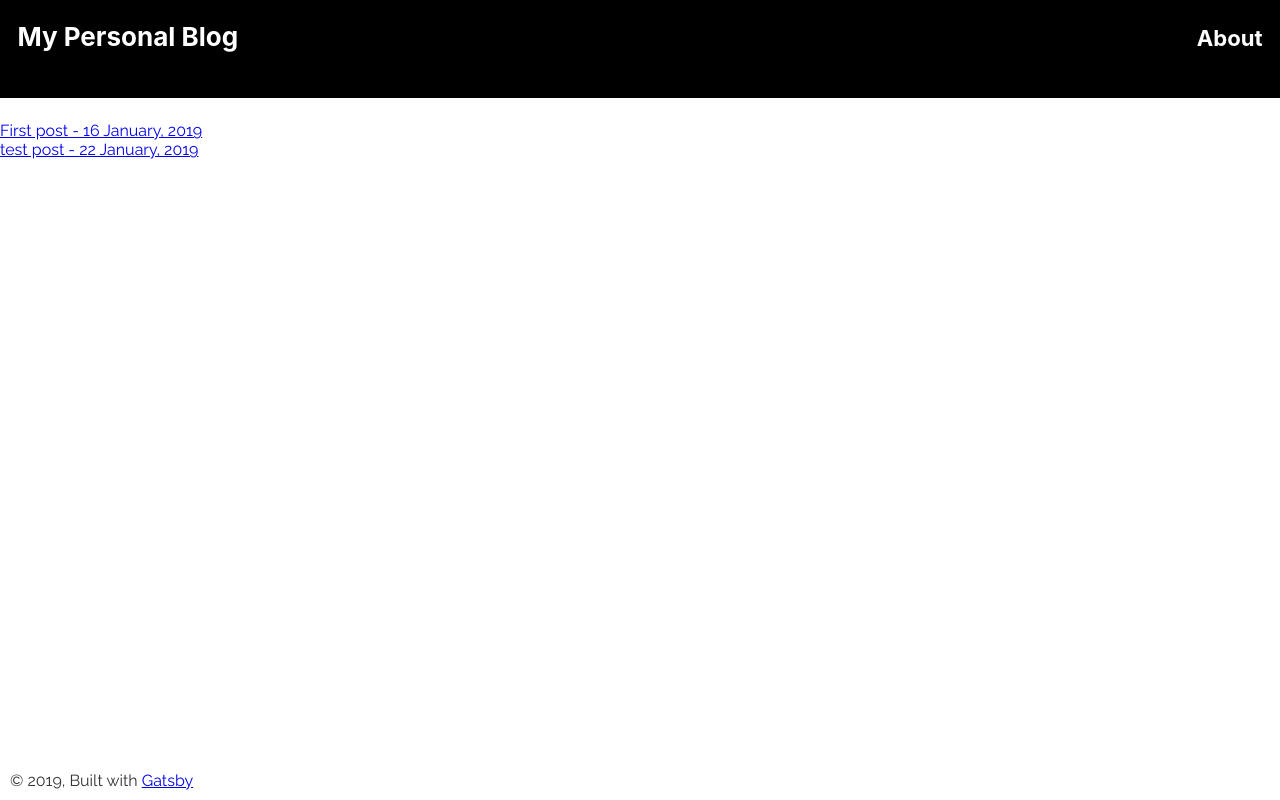
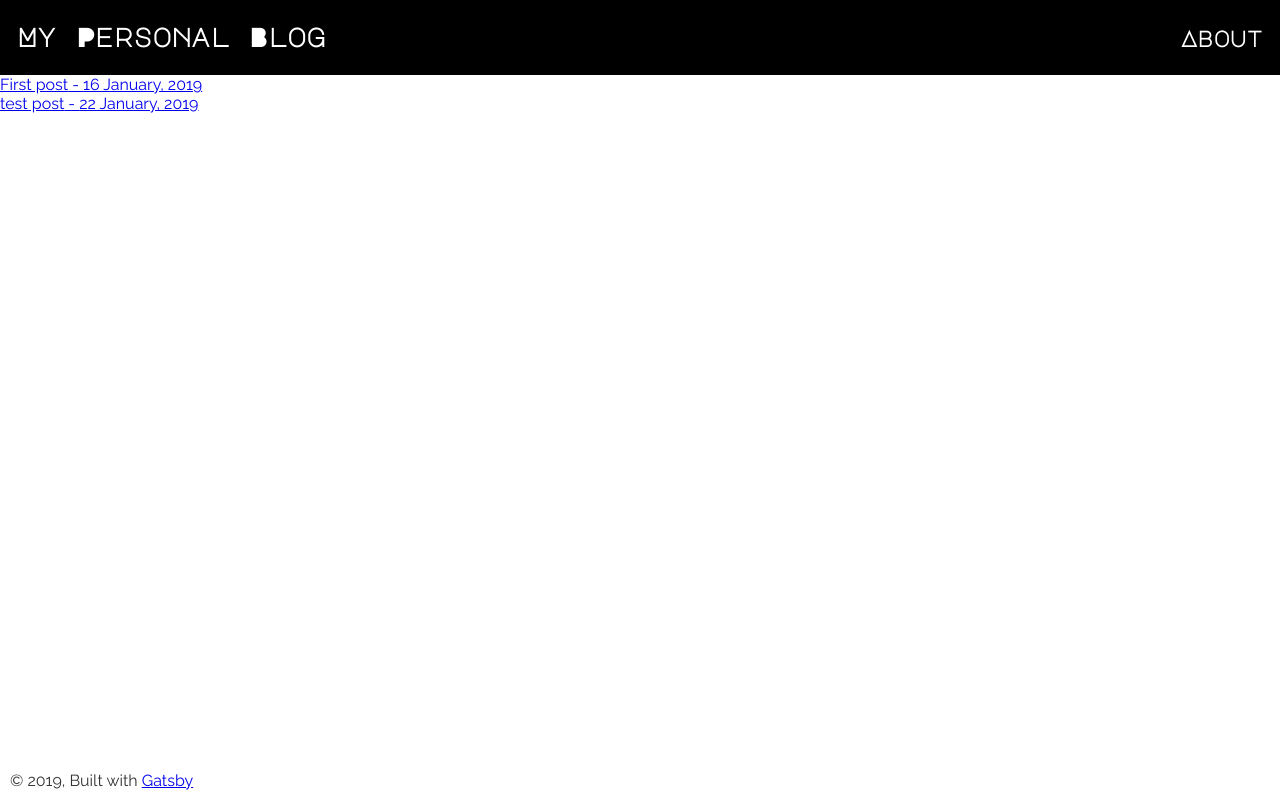
Before and after one commit to stachedata/personal-blog, a Gatsby site: page / in a window 1280 px wide. Built offline with nearby package versions, Linux system fonts and the light colour scheme; Gatsby itself is replaced by a stand-in of ours.

Commit message:
adjusted header font and size

```diff
--- a/src/components/header/header.module.css
+++ b/src/components/header/header.module.css
@@ -1,15 +1,17 @@
+@import url('https://fonts.googleapis.com/css?family=Major+Mono+Display');
+
 .background{
     background: black;
-    margin-bottom: 1.45rem;
+    height: 75px;
 }
 
 .link{
     color: white;
     text-decoration: none;
+    font-family: 'Major Mono Display', monospace;
 }
 
 .siteTitle{
-    margin: 0;
     max-width: 960;
     padding: 1.45rem 1.0875rem;
     display: flex;
```
